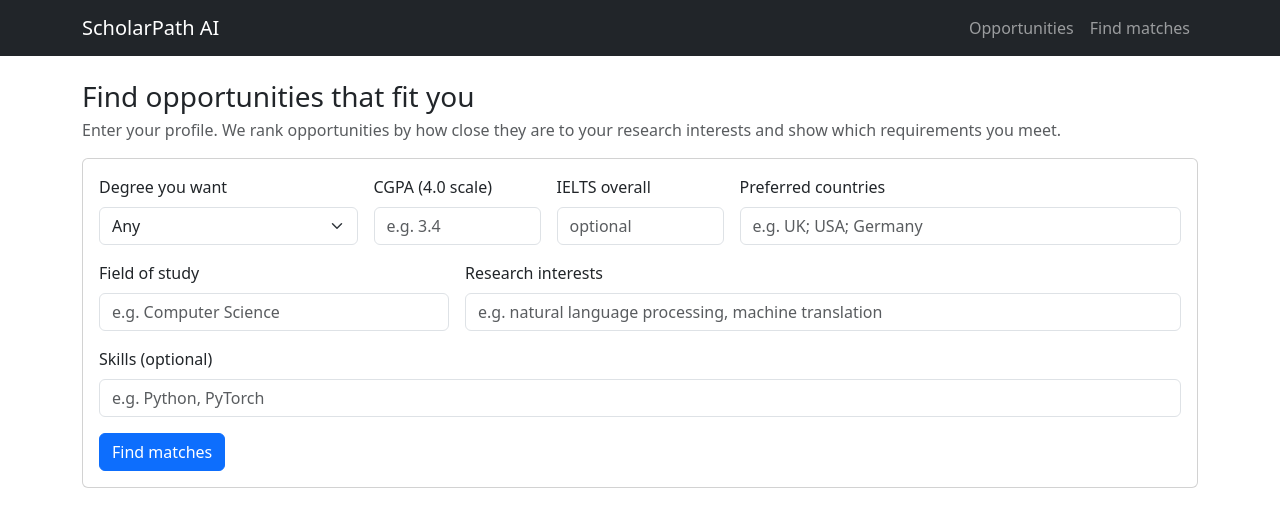
After one commit to mostafaalhossain220/ScholarPath_Ai, a Flask app: page /matching/ in a window 1280 px wide. The commit adds this page. Shown: the top 527 px of the page. Run offline with Flask 3, Linux system fonts and the light colour scheme.

Commit message:
Add matching page with ranked results, reasons and requirement status

```diff
--- a/app/__init__.py
+++ b/app/__init__.py
@@ -19,8 +19,9 @@ def create_app():
     from . import db
     db.init_app(app)
 
-    from .routes import opportunities
+    from .routes import opportunities, matching
     app.register_blueprint(opportunities.bp)
+    app.register_blueprint(matching.bp)
 
     @app.route("/")
     def index():
--- /dev/null
+++ b/app/routes/matching.py
@@ -0,0 +1,61 @@
+from flask import Blueprint, render_template, request
+
+from app.db import get_db
+from app.services.ranking import rank_opportunities
+
+bp = Blueprint("matching", __name__, url_prefix="/matching")
+
+FORM_FIELDS = [
+    "target_degree", "cgpa", "ielts", "field",
+    "preferred_countries", "research_interests", "skills",
+]
+
+
+def parse_number(value, low, high, label):
+    """Return (number or None, error message or None). Empty means 'not provided'."""
+    value = (value or "").strip()
+    if not value:
+        return None, None
+    try:
+        number = float(value)
+    except ValueError:
+        return None, f"{label} must be a number."
+    if not low <= number <= high:
+        return None, f"{label} must be between {low} and {high}."
+    return number, None
+
+
+@bp.route("/", methods=["GET", "POST"])
+def match():
+    form = {name: "" for name in FORM_FIELDS}
+    errors = []
+    results = None
+
+    if request.method == "POST":
+        form = {name: request.form.get(name, "").strip() for name in FORM_FIELDS}
+
+        cgpa, error = parse_number(form["cgpa"], 0, 4, "CGPA (on a 4.0 scale)")
+        if error:
+            errors.append(error)
+        ielts, error = parse_number(form["ielts"], 0, 9, "IELTS")
+        if error:
+            errors.append(error)
+        if form["target_degree"] not in ("", "masters", "phd"):
+            errors.append("Choose a valid degree level.")
+        if not form["research_interests"] and not form["field"]:
+            errors.append("Enter your field or research interests so we can compare them.")
+
+        if not errors:
+            profile = {
+                "target_degree": form["target_degree"] or None,
+                "cgpa": cgpa,
+                "ielts": ielts,
+                "field": form["field"],
+                "preferred_countries": form["preferred_countries"],
+                "research_interests": form["research_interests"],
+                "skills": form["skills"],
+            }
+            rows = get_db().execute("SELECT * FROM opportunities").fetchall()
+            results = rank_opportunities(profile, rows)
+
+    return render_template("matching/match.html", form=form, errors=errors, results=results)
--- a/app/templates/base.html
+++ b/app/templates/base.html
@@ -7,9 +7,13 @@
   <link href="https://cdn.jsdelivr.net/npm/bootstrap@5.3.3/dist/css/bootstrap.min.css" rel="stylesheet">
 </head>
 <body>
-  <nav class="navbar navbar-dark bg-dark">
+  <nav class="navbar navbar-expand navbar-dark bg-dark">
     <div class="container">
       <a class="navbar-brand" href="/">ScholarPath AI</a>
+      <div class="navbar-nav">
+        <a class="nav-link" href="{{ url_for('opportunities.list_opportunities') }}">Opportunities</a>
+        <a class="nav-link" href="{{ url_for('matching.match') }}">Find matches</a>
+      </div>
     </div>
   </nav>
   <main class="container mt-4">
--- a/app/templates/index.html
+++ b/app/templates/index.html
@@ -3,4 +3,5 @@
 <h1>ScholarPath AI</h1>
 <p class="lead">Scholarship and funded PhD matching.</p>
 <a class="btn btn-primary" href="{{ url_for('opportunities.list_opportunities') }}">Browse opportunities</a>
+<a class="btn btn-outline-primary" href="{{ url_for('matching.match') }}">Find matches for my profile</a>
 {% endblock %}
--- /dev/null
+++ b/app/templates/matching/match.html
@@ -0,0 +1,120 @@
+{% extends "base.html" %}
+{% block title %}Find matches | ScholarPath AI{% endblock %}
+{% block content %}
+{% set badge = {
+  "satisfied": "success",
+  "not_satisfied": "danger",
+  "unclear": "warning",
+  "not_provided": "secondary",
+  "needs_verification": "warning"
+} %}
+
+<h1 class="h3 mb-1">Find opportunities that fit you</h1>
+<p class="text-muted">
+  Enter your profile. We rank opportunities by how close they are to your research interests
+  and show which requirements you meet.
+</p>
+
+{% for e in errors %}
+<div class="alert alert-danger py-2">{{ e }}</div>
+{% endfor %}
+
+<form method="post" class="card card-body mb-4">
+  <div class="row g-3">
+    <div class="col-md-3">
+      <label class="form-label" for="target_degree">Degree you want</label>
+      <select class="form-select" id="target_degree" name="target_degree">
+        <option value="">Any</option>
+        <option value="masters" {{ 'selected' if form.target_degree == 'masters' }}>Master's</option>
+        <option value="phd" {{ 'selected' if form.target_degree == 'phd' }}>PhD</option>
+      </select>
+    </div>
+    <div class="col-md-2">
+      <label class="form-label" for="cgpa">CGPA (4.0 scale)</label>
+      <input class="form-control" id="cgpa" name="cgpa" value="{{ form.cgpa }}" placeholder="e.g. 3.4">
+    </div>
+    <div class="col-md-2">
+      <label class="form-label" for="ielts">IELTS overall</label>
+      <input class="form-control" id="ielts" name="ielts" value="{{ form.ielts }}" placeholder="optional">
+    </div>
+    <div class="col-md-5">
+      <label class="form-label" for="preferred_countries">Preferred countries</label>
+      <input class="form-control" id="preferred_countries" name="preferred_countries"
+             value="{{ form.preferred_countries }}" placeholder="e.g. UK; USA; Germany">
+    </div>
+    <div class="col-md-4">
+      <label class="form-label" for="field">Field of study</label>
+      <input class="form-control" id="field" name="field" value="{{ form.field }}"
+             placeholder="e.g. Computer Science">
+    </div>
+    <div class="col-md-8">
+      <label class="form-label" for="research_interests">Research interests</label>
+      <input class="form-control" id="research_interests" name="research_interests"
+             value="{{ form.research_interests }}"
+             placeholder="e.g. natural language processing, machine translation">
+    </div>
+    <div class="col-12">
+      <label class="form-label" for="skills">Skills (optional)</label>
+      <input class="form-control" id="skills" name="skills" value="{{ form.skills }}"
+             placeholder="e.g. Python, PyTorch">
+    </div>
+    <div class="col-12">
+      <button class="btn btn-primary" type="submit">Find matches</button>
+    </div>
+  </div>
+</form>
+
+{% if results is not none %}
+<div class="alert alert-warning">
+  The relevance score only orders opportunities. It is not a chance of admission or funding.
+  Eligibility results are advisory: confirm every requirement on the official source.
+</div>
+
+<h2 class="h5 mb-3">{{ results|length }} opportunities ranked</h2>
+
+{% for r in results %}
+{% set o = r.opportunity %}
+<div class="card mb-3">
+  <div class="card-body">
+    <div class="d-flex justify-content-between flex-wrap">
+      <div>
+        <h3 class="h6 mb-1">
+          {{ loop.index }}.
+          <a href="{{ url_for('opportunities.detail', opportunity_id=o.id) }}">{{ o.title }}</a>
+        </h3>
+        <div class="text-muted small">
+          {{ o.provider }} &middot; {{ o.country or "Country not provided" }} &middot;
+          Deadline: {{ o.deadline or "Not provided" }}
+          <span class="badge text-bg-secondary ms-1">{{ o.degree_level }}</span>
+        </div>
+      </div>
+      <div class="text-end">
+        <div class="small text-muted">Relevance score</div>
+        <div class="fs-5">{{ "%.2f"|format(r.final_score) }}</div>
+        <span class="badge text-bg-{{ badge[r.eligibility.overall] }}">
+          {{ r.eligibility.overall.replace("_", " ") }}
+        </span>
+      </div>
+    </div>
+
+    <p class="mt-3 mb-1 fw-semibold small">Why it was recommended</p>
+    <ul class="small mb-2">
+      {% for reason in r.reasons %}
+      <li>{{ reason }}</li>
+      {% endfor %}
+    </ul>
+
+    <p class="mb-1 fw-semibold small">Requirements</p>
+    <ul class="list-unstyled small mb-0">
+      {% for req in r.eligibility.requirements %}
+      <li>
+        <span class="badge text-bg-{{ badge[req.status] }}">{{ req.status.replace("_", " ") }}</span>
+        <strong>{{ req.requirement }}:</strong> {{ req.reason }}
+      </li>
+      {% endfor %}
+    </ul>
+  </div>
+</div>
+{% endfor %}
+{% endif %}
+{% endblock %}
--- a/requirements.txt
+++ b/requirements.txt
@@ -6,3 +6,4 @@ Jinja2==3.1.6
 MarkupSafe==3.0.4
 python-dotenv==1.2.4
 Werkzeug==3.1.9
+sentence-transformers
```
